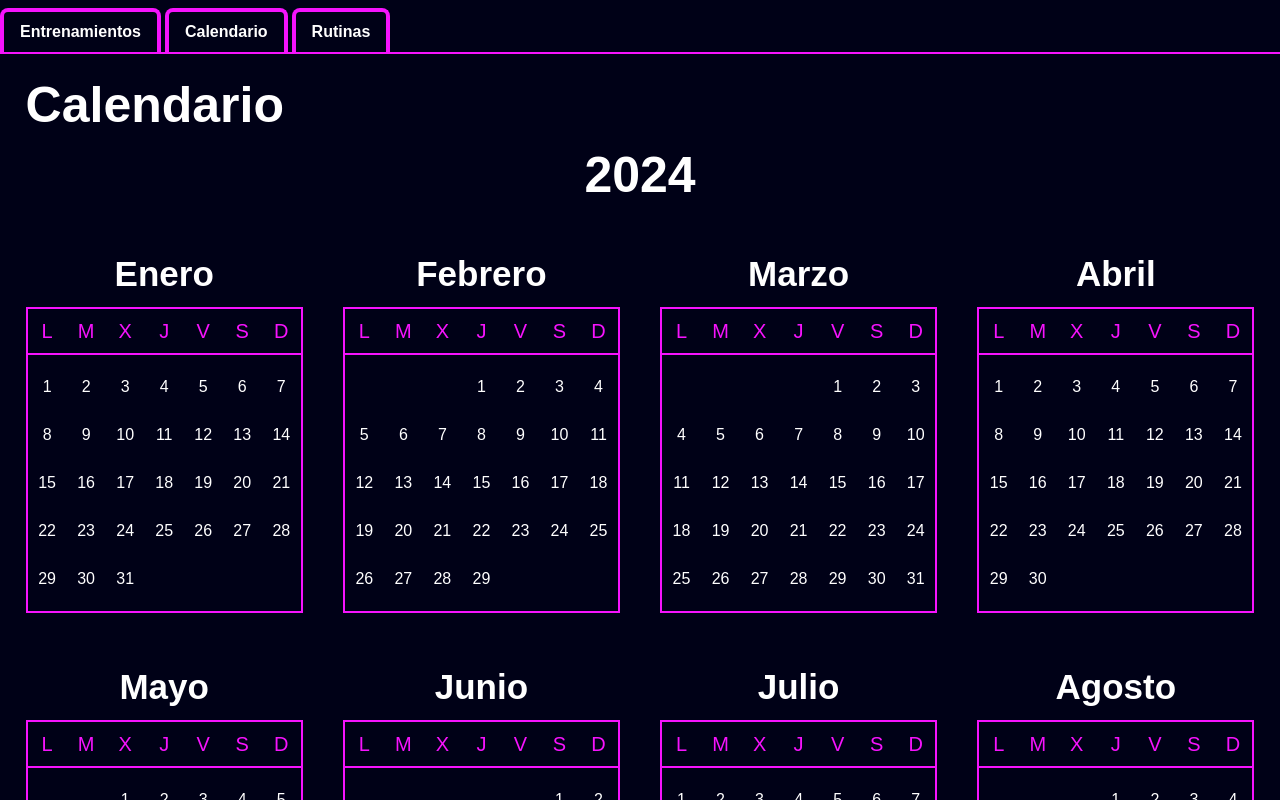
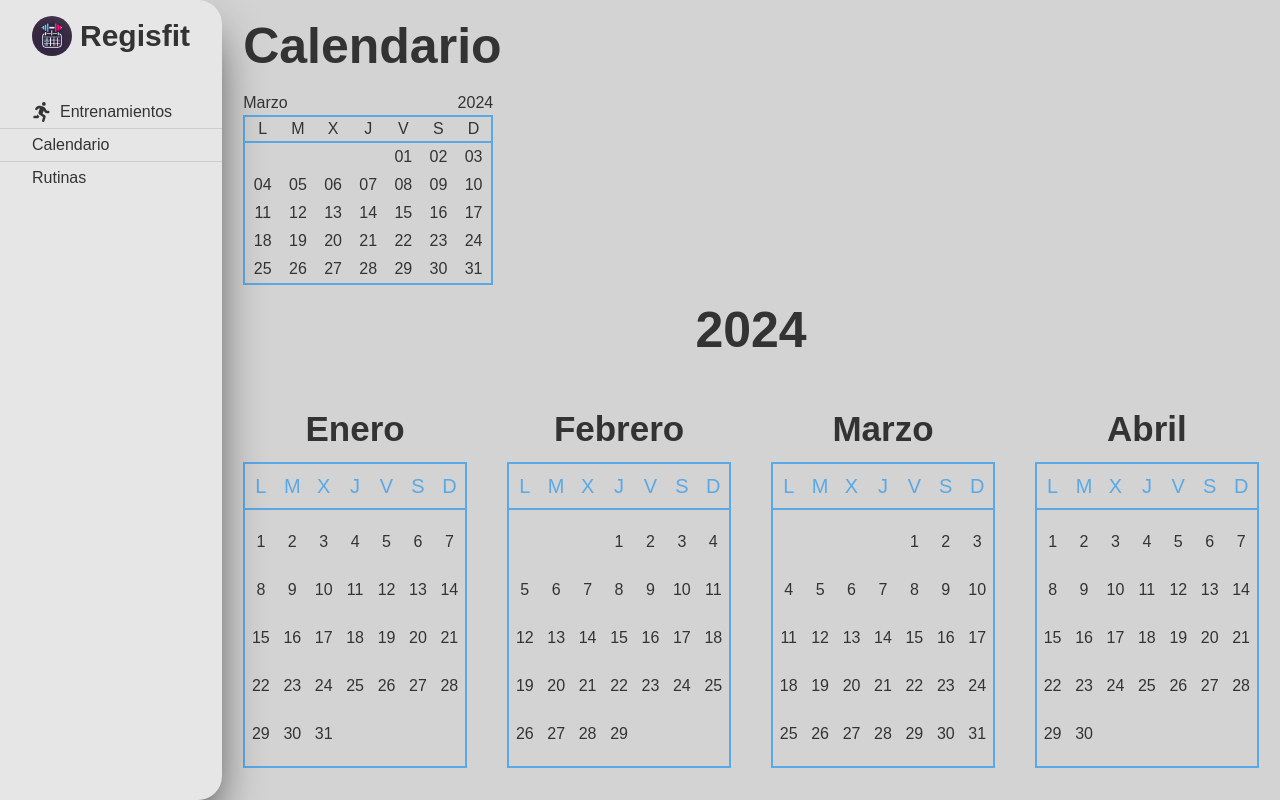
Before and after one commit to aramossanchez/training_tracking, a Next.js app: page /calendar in a window 1280 px wide. Shown: the top 800 px of the page. Built offline with nearby package versions, Linux system fonts and the light colour scheme.

Commit message:
feat: rediseño

```diff
--- a/app/layout.tsx
+++ b/app/layout.tsx
@@ -1,8 +1,8 @@
 import type { Metadata } from "next";
 import localFont from "next/font/local";
 import "../styles/globals.css";
-import HeaderTemplate from "@/templates/HeaderTemplate";
 import FooterTemplate from "@/templates/FooterTemplate";
+import NavbarTemplate from "@/templates/NavbarTemplate";
 
 const geistSans = localFont({
   src: "./fonts/GeistVF.woff",
@@ -16,7 +16,7 @@ const geistMono = localFont({
 });
 
 export const metadata: Metadata = {
-  title: "Create Next App",
+  title: "TRAINING TRACKING",
   description: "Generated by create next app",
 };
 
@@ -28,11 +28,15 @@ export default function RootLayout({
   return (
     <html lang="en">
       <body
-        className={`${geistSans.variable} ${geistMono.variable} antialiased`}
+        className={`${geistSans.variable} ${geistMono.variable} overflow-hidden`}
       >
-        <HeaderTemplate />
-        {children}
-        <FooterTemplate />
+        <main className="grid grid-cols-[auto_1fr] w-full h-screen">
+          <NavbarTemplate />
+          <section className="overflow-y-scroll">
+            {children}
+            <FooterTemplate />
+          </section>
+        </main>
       </body>
     </html>
   );
--- /dev/null
+++ b/atoms/TrainingIcon.tsx
@@ -0,0 +1,23 @@
+import React from 'react';
+
+interface TrainingIconProps {
+  size?: number;
+  fill?: string;
+}
+
+export default function TrainingIcon({
+  size = 20,
+  fill = "currentColor",
+}: TrainingIconProps) {
+  return (
+    <svg
+      xmlns="http://www.w3.org/2000/svg"
+      viewBox="0 0 448 512"
+      height={size}
+      width={size}
+      fill={fill}
+    >
+      <path d="M320 48a48 48 0 1 0 -96 0 48 48 0 1 0 96 0zM125.7 175.5c9.9-9.9 23.4-15.5 37.5-15.5c1.9 0 3.8 .1 5.6 .3L137.6 254c-9.3 28 1.7 58.8 26.8 74.5l86.2 53.9-25.4 88.8c-4.9 17 5 34.7 22 39.6s34.7-5 39.6-22l28.7-100.4c5.9-20.6-2.6-42.6-20.7-53.9L238 299l30.9-82.4 5.1 12.3C289 264.7 323.9 288 362.7 288l21.3 0c17.7 0 32-14.3 32-32s-14.3-32-32-32l-21.3 0c-12.9 0-24.6-7.8-29.5-19.7l-6.3-15c-14.6-35.1-44.1-61.9-80.5-73.1l-48.7-15c-11.1-3.4-22.7-5.2-34.4-5.2c-31 0-60.8 12.3-82.7 34.3L57.4 153.4c-12.5 12.5-12.5 32.8 0 45.3s32.8 12.5 45.3 0l23.1-23.1zM91.2 352L32 352c-17.7 0-32 14.3-32 32s14.3 32 32 32l69.6 0c19 0 36.2-11.2 43.9-28.5L157 361.6l-9.5-6c-17.5-10.9-30.5-26.8-37.9-44.9L91.2 352z" />
+    </svg>
+  )
+}
--- a/hook/useGetAllDaysOfTheYear.ts
+++ b/hook/useGetDates.ts
@@ -1,10 +1,12 @@
-interface GetAllDaysOfTheYearProps {
+interface GetDatesProps {
   selectedYear: number;
+  selectedMonth?: number;
 }
 
-export const useGetAllDaysOfTheYear = ({
-  selectedYear
-}: GetAllDaysOfTheYearProps) => {
+export const useGetDates = ({
+  selectedYear,
+  selectedMonth
+}: GetDatesProps) => {
   const MONTHS = [
     "Enero",
     "Febrero",
@@ -33,8 +35,22 @@ export const useGetAllDaysOfTheYear = ({
     });
   }
 
+  let allDaysOfTheMonth: {month: string, days: Date[]} = {month: "", days: []};
+  if (selectedMonth) {
+    const daysCount = new Date(selectedYear, selectedMonth + 1, 0).getDate();
+    const dates: Date[] = [];
+    for (let day = 1; day <= daysCount; day++) {
+      dates.push(new Date(selectedYear, selectedMonth, day))
+    }
+    allDaysOfTheMonth = {
+      month: MONTHS[selectedMonth],
+      days: dates
+    }
+  }
+
   return {
-    allDaysOfTheYear
+    allDaysOfTheYear,
+    allDaysOfTheMonth
   }
 
 }
--- /dev/null
+++ b/molecules/CalendarForSelectDay.tsx
@@ -0,0 +1,58 @@
+import { useGetDates } from '@/hook/useGetDates';
+import React from 'react';
+
+interface CalendarForSelectDayProps {
+  year: number;
+  month: number;
+}
+
+export default function CalendarForSelectDay({
+  year,
+  month,
+}: CalendarForSelectDayProps) {
+
+  const DAYS = [
+    "L",
+    "M",
+    "X",
+    "J",
+    "V",
+    "S",
+    "D",
+  ];
+
+  const { allDaysOfTheMonth } = useGetDates({
+    selectedYear: year,
+    selectedMonth: month
+  });
+
+  const firstDay = (index: number, dayOfTheWeek: number) => {
+    const checkedDay = dayOfTheWeek === 0 ? 7 : dayOfTheWeek;
+    return index === 0 ? checkedDay : undefined;
+  }
+
+  return (
+    <div className='w-[250px]'>
+      <div className='w-full flex items-center justify-between'>
+      <p className='text-center'>{allDaysOfTheMonth.month}</p>
+      <p className='text-center'>{year}</p>
+      </div>
+      <div className='grid grid-cols-7 border-2 border-primaryColor'>
+        {DAYS.map((day) => {
+          return (
+            <p key={`${day}-calendar-${allDaysOfTheMonth.month}-day`} className='text-center'>{day}</p>
+          )
+        })}
+      </div>
+      <div className='grid grid-cols-7 border-2 border-primaryColor border-t-0'>
+        {allDaysOfTheMonth.days.map((day, index) => {
+          return (
+            <div key={day.toDateString()} className="col-span-1 flex justify-center items-center" style={{ gridColumnStart: firstDay(index, day.getDay()) }}>
+              <span id={day.getTime().toString()} className='text-center rounded-full border-2 border-transparent hover:border-primaryColor duration-500 ease-out cursor-pointer'>{index < 9 ? `0${index + 1}` : index + 1}</span>
+            </div>
+          )
+        })}
+      </div>
+    </div>
+  )
+}
--- a/molecules/Tab.tsx
+++ b/molecules/Tab.tsx
@@ -1,19 +1,22 @@
 import Link from 'next/link';
-import React from 'react'
+import React, { ReactNode } from 'react'
 
 interface TabProps {
   text: string;
   url: string;
+  icon?: ReactNode;
 }
 
 export default function Tab({
   text,
   url,
+  icon,
 }: TabProps) {
   return (
     <Link href={url}
-      className='font-semibold cursor-pointer rounded-t-lg border-4 border-b-0 border-primaryColor py-2 px-4 bg-background hover:bg-primaryColor hover:text-background'
+      className='w-full px-8 py-1 hover:bg-primaryColor hover:text-alternateForeground hover:rounded-lg flex items-center gap-x-2'
     >
+      {icon}
       {text}
     </Link>
   )
--- a/organisms/Calendar.tsx
+++ b/organisms/Calendar.tsx
@@ -1,12 +1,12 @@
 "use-client";
-import { useGetAllDaysOfTheYear } from '@/hook/useGetAllDaysOfTheYear';
+import { useGetDates } from '@/hook/useGetDates';
 import MonthCalendar from '@/molecules/MonthCalendar';
 import React from 'react';
 
 export default function Calendar() {
-  const year = 2024;
+  const year = new Date().getFullYear();
 
-  const { allDaysOfTheYear } = useGetAllDaysOfTheYear({selectedYear: year})
+  const { allDaysOfTheYear } = useGetDates({selectedYear: year})
 
   return (
     <section className='col-span-full grid grid-cols-12 space-y-10 gap-x-10'>
--- a/styles/colors.ts
+++ b/styles/colors.ts
@@ -1,5 +1,10 @@
 export const colors = {
-    background: "#000117",
-    foreground: "#ffffff",
-    primaryColor: "#f613fd",
+    background: "#d3d3d3",
+    backgroundSoft: "#e6e6e6",
+    foreground: "#333333",
+    alternateForeground: "#f0f0f0",
+    primaryColor: "#5AA9E6",
+    secondaryColor: "#F9E076",
+    shadowColor: "#212121",
+    borderColor: "#69696933"
 }
--- a/styles/globals.css
+++ b/styles/globals.css
@@ -3,9 +3,14 @@
 @tailwind utilities;
 
 :root {
-  --background: #000117;
-  --foreground: #ffffff;
-  --primaryColor: #f613fd;
+  --background: #d3d3d3;
+  --backgroundSoft: #e6e6e6;
+  --foreground: #333333;
+  --alternateForeground: #f0f0f0;
+  --primaryColor: #5AA9E6;
+  --secondaryColor: #F9E076;
+  --shadowColor: #212121;
+  --borderColor: #69696933;
 }
 
 @media (prefers-color-scheme: dark) {
--- a/templates/CalendarTemplate.tsx
+++ b/templates/CalendarTemplate.tsx
@@ -1,3 +1,4 @@
+import CalendarForSelectDay from '@/molecules/CalendarForSelectDay'
 import Calendar from '@/organisms/Calendar'
 import React from 'react'
 
@@ -5,6 +6,7 @@ export default function CalendarTemplate() {
   return (
     <main className='template-structure space-y-5'>
       <h1 className='col-span-full'>Calendario</h1>
+      <CalendarForSelectDay year={2024} month={2} />
       <Calendar />
     </main>
   )
--- a/templates/HeaderTemplate.tsx
+++ /dev/null
@@ -1,15 +0,0 @@
-import Tab from '@/molecules/Tab'
-import React from 'react'
-
-export default function HeaderTemplate() {
-  return (
-    <header className='w-full min-w-screen max-w-screen pt-2 bg-background'>
-      <div className='border-b-2 border-primaryColor flex gap-x-1'>
-        <Tab text='Entrenamientos' url='/workouts' />
-        <Tab text='Calendario' url='calendar' />
-        <Tab text='Rutinas' url='routine-creator' />
-      </div>
-
-    </header>
-  )
-}
--- /dev/null
+++ b/templates/NavbarTemplate.tsx
@@ -0,0 +1,27 @@
+import TrainingIcon from '@/atoms/TrainingIcon'
+import Tab from '@/molecules/Tab'
+import Image from 'next/image'
+import React from 'react'
+
+export default function NavbarTemplate() {
+  return (
+    <nav className='h-screen w-fit bg-backgroundSoft py-4 space-y-10 rounded-br-3xl rounded-tr-3xl shadow-2xl shadow-shadowColor z-50'>
+      <div className='flex items-center gap-x-2 px-8'>
+        <Image
+          alt='Logo'
+          src={"/images/logo.webp"}
+          width={40}
+          height={40}
+          className='rounded-full'
+        />
+        <p className='font-bold text-3xl'>Regisfit</p>
+      </div>
+      <div className='flex flex-col divide-y-[1px] divide-borderColor'>
+        <Tab text='Entrenamientos' url='/workouts' icon={<TrainingIcon />} />
+        <Tab text='Calendario' url='calendar' />
+        <Tab text='Rutinas' url='routine-creator' />
+      </div>
+
+    </nav>
+  )
+}
```
Also changed, not shown: public/images/logo.webp (added).
